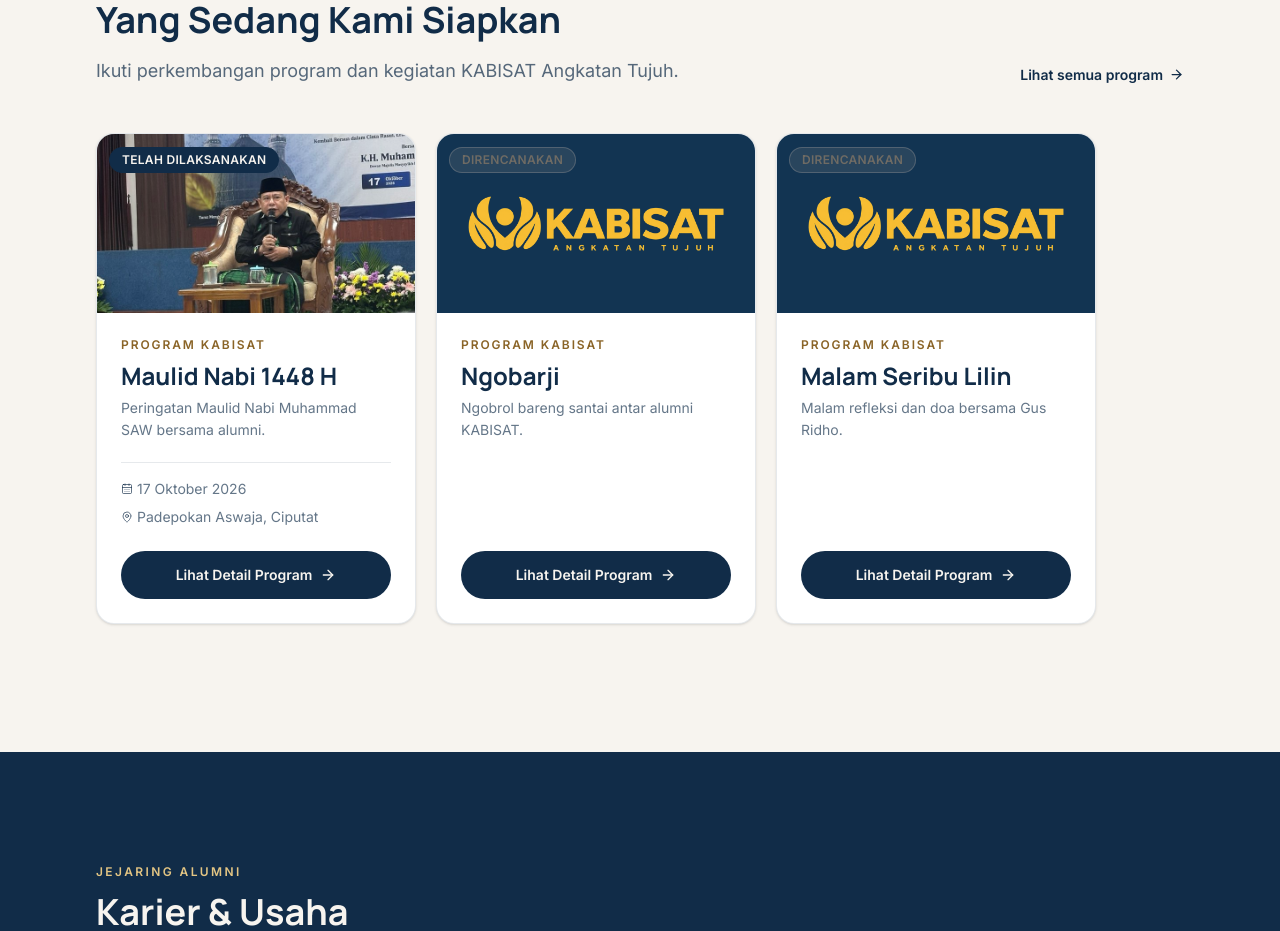
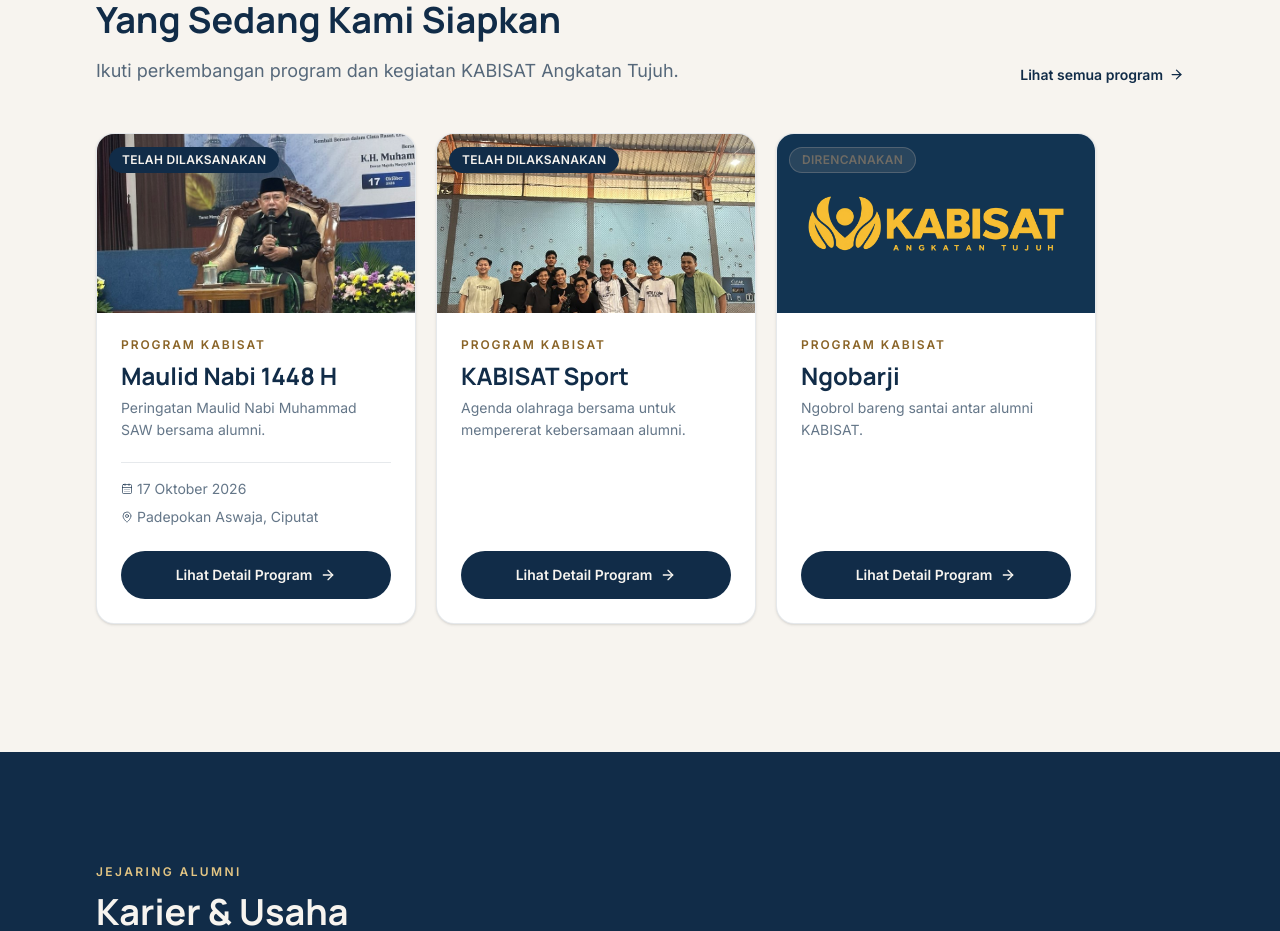
Before and after one commit to enefisualcode/kabisat-angkatan-tujuh, a Next.js app: page / in a window 1280 px wide. Shown: the part 940-1871 px from the top of the page. Built offline with nearby package versions, Linux system fonts and the light colour scheme.

Commit message:
Perbarui status KABISAT Sport

```diff
--- a/src/data/programs.ts
+++ b/src/data/programs.ts
@@ -16,6 +16,20 @@
     stage: "done",
     icon: "moon",
     coverImage: "/programs/maulid-cover.jpg",
+    milestones: [],
+  },
+  {
+    id: "prog-4",
+    slug: "kabisat-run",
+    title: "KABISAT Sport",
+    shortDescription:
+      "Agenda olahraga bersama untuk mempererat kebersamaan alumni.",
+    description:
+      "KABISAT Sport adalah wadah kegiatan olahraga bersama alumni, mulai dari futsal, lari, hingga olahraga lainnya, untuk mempererat kebersamaan.",
+    status: "completed",
+    stage: "done",
+    icon: "footprints",
+    coverImage: "/gallery/kabisat-sport/futsal-zona-futsal.jpg",
     milestones: [],
   },
   {
@@ -40,20 +54,6 @@
     status: "planned",
     stage: "coming-soon",
     icon: "flame",
-    milestones: [],
-  },
-  {
-    id: "prog-4",
-    slug: "kabisat-run",
-    title: "KABISAT Sport",
-    shortDescription:
-      "Agenda olahraga bersama untuk menjaga kebugaran dan kebersamaan alumni.",
-    description:
-      "KABISAT Sport adalah wadah kegiatan olahraga bersama alumni, mulai dari futsal, lari, hingga olahraga lainnya, untuk menjaga kebugaran sekaligus mempererat kebersamaan.",
-    status: "planned",
-    stage: "coming-soon",
-    icon: "footprints",
-    coverImage: "/gallery/kabisat-sport/futsal-zona-futsal.jpg",
     milestones: [],
   },
   {
```
